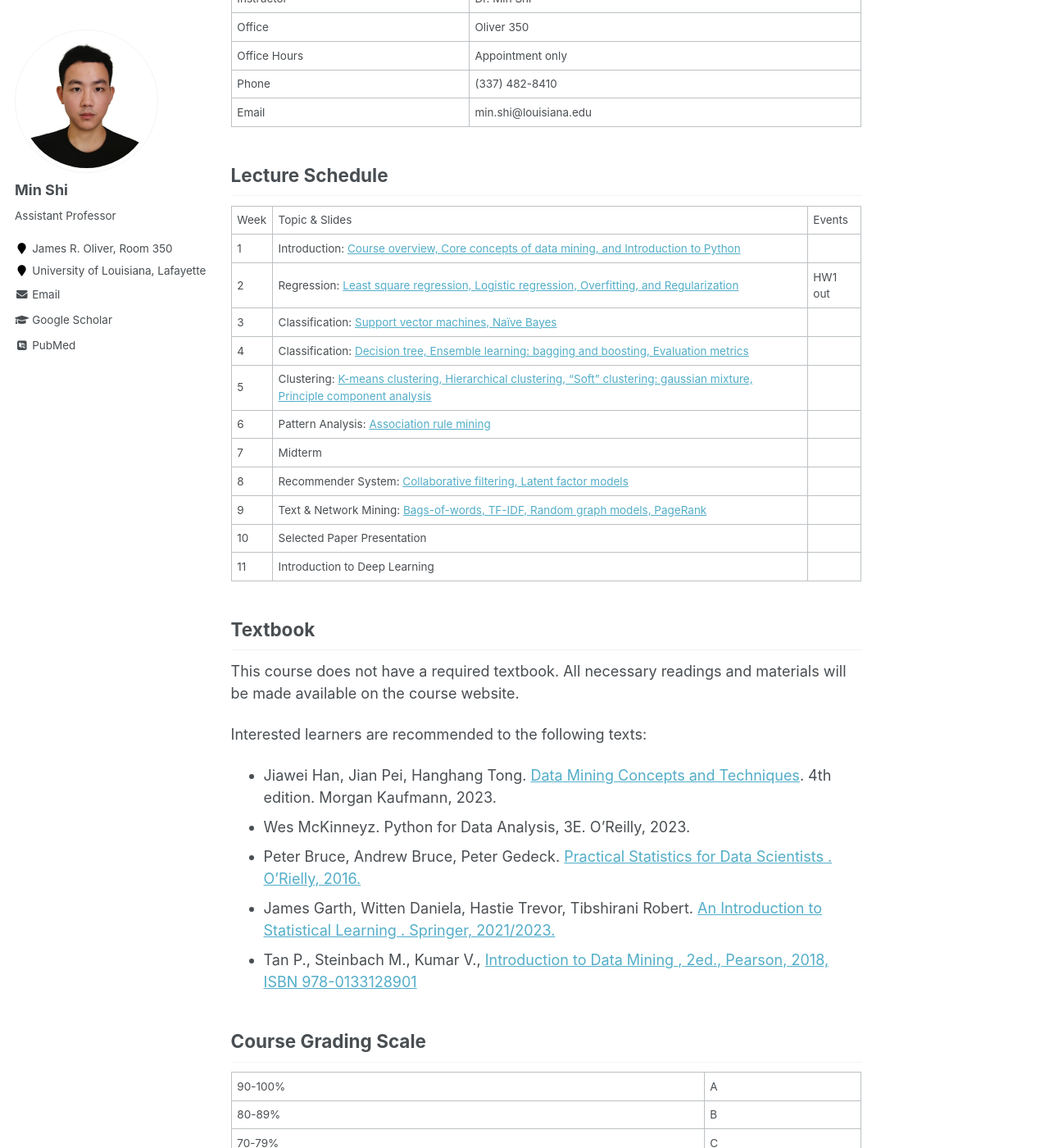
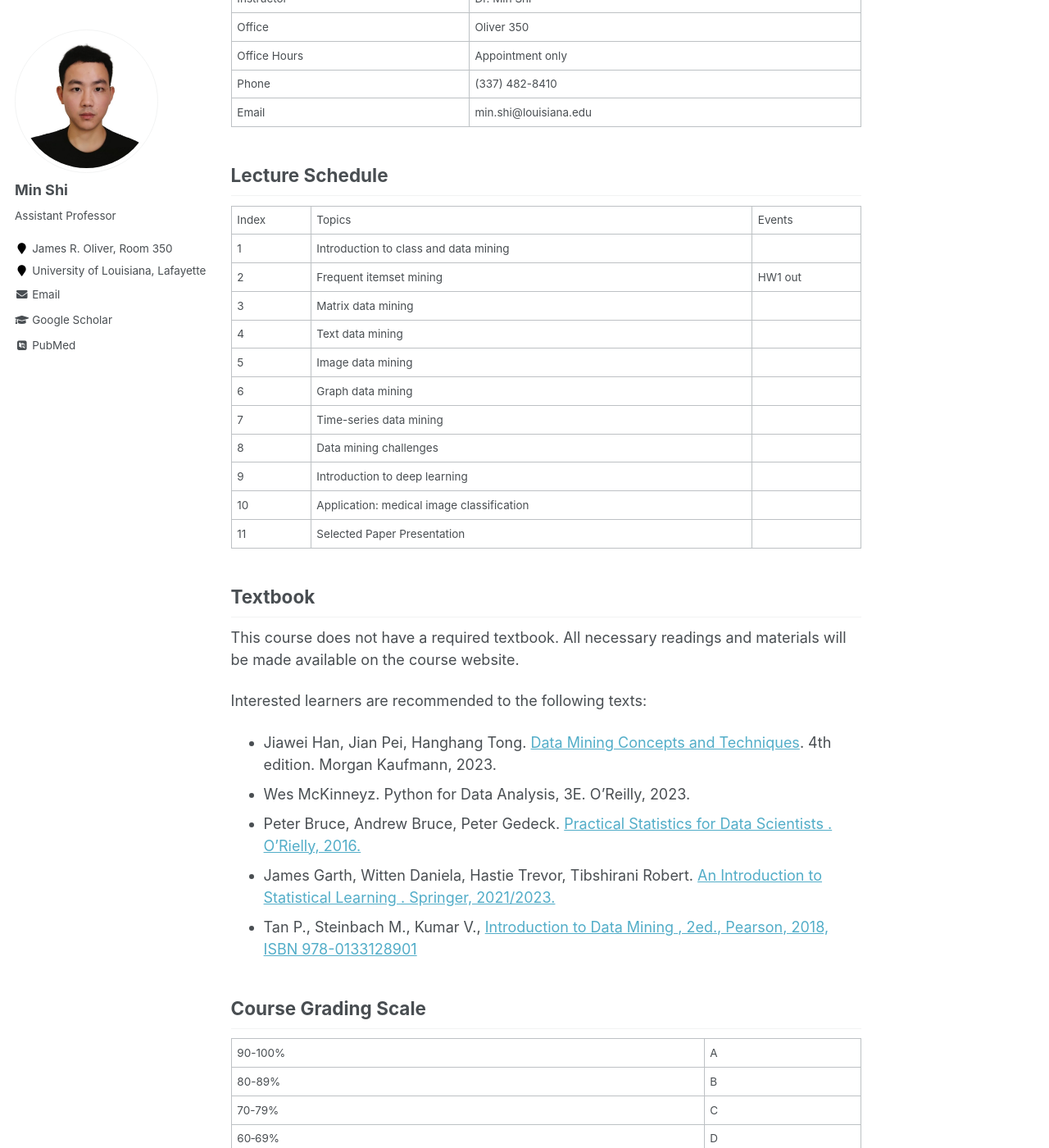
Before and after one commit to shiminxst/shiminxst.github.io, a Jekyll site: the page built from _teaching/2024-fall-CSCE566.md, in a window 1280 px wide and 1400 px high, scrolled down 947 px. Shown: the whole window at 82% size. Built offline with Jekyll 4.4.1, drawn with Linux system fonts in a browser that asks for light colours; some web fonts are replaced; some of the changed text lies outside the part shown.

Commit message:
Update 2024-fall-CSCE566.md

```diff
--- a/_teaching/2024-fall-CSCE566.md
+++ b/_teaching/2024-fall-CSCE566.md
@@ -33,18 +33,18 @@ Email         | min.shi@louisiana.edu
 
 ## Lecture Schedule
 
-Week | Topic & Slides                                                  | Events
-1    | Introduction: [Course overview, Core concepts of data mining, and Introduction to Python](https://www.dropbox.com) |
-2    | Regression: [Least square regression, Logistic regression, Overfitting, and Regularization](https://www.dropbox.com) | HW1 out
-3    | Classification: [Support vector machines, Naïve Bayes](https://www.dropbox.com) |
-4    | Classification: [Decision tree, Ensemble learning: bagging and boosting, Evaluation metrics](https://www.dropbox.com) |
-5    | Clustering: [K-means clustering, Hierarchical clustering, "Soft" clustering: gaussian mixture, Principle component analysis](https://www.dropbox.com) |
-6    | Pattern Analysis: [Association rule mining](https://www.dropbox.com) |
-7    | Midterm |
-8    | Recommender System: [Collaborative filtering, Latent factor models](https://www.dropbox.com) |
-9    | Text & Network Mining: [Bags-of-words, TF-IDF, Random graph models, PageRank](https://www.dropbox.com) |
-10   | Selected Paper Presentation |
-11   | Introduction to Deep Learning |
+Index | Topics                               | Events
+1    | Introduction to class and data mining |
+2    | Frequent itemset mining               | HW1 out
+3    | Matrix data mining                    |
+4    | Text data mining                      |
+5    | Image data mining                     |
+6    | Graph data mining                     |
+7    | Time-series data mining               |
+8    | Data mining challenges                |
+9    | Introduction to deep learning         |
+10   | Application: medical image classification |
+11   | Selected Paper Presentation           |
 
 ## Textbook
 This course does not have a required textbook. All necessary readings and materials will be made available on the course website.
```
Also changed, not shown: other parts of _teaching/2024-fall-CSCE566.md (+2 -2 lines).
